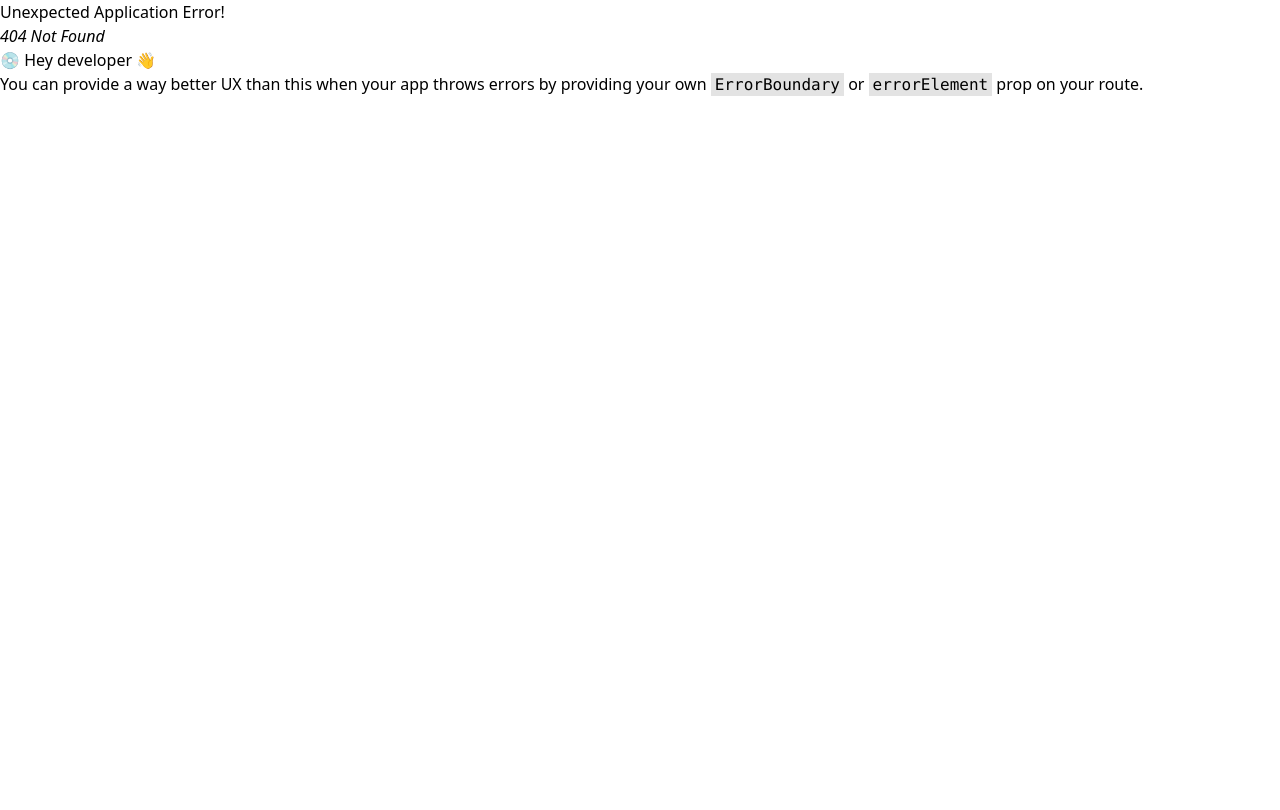
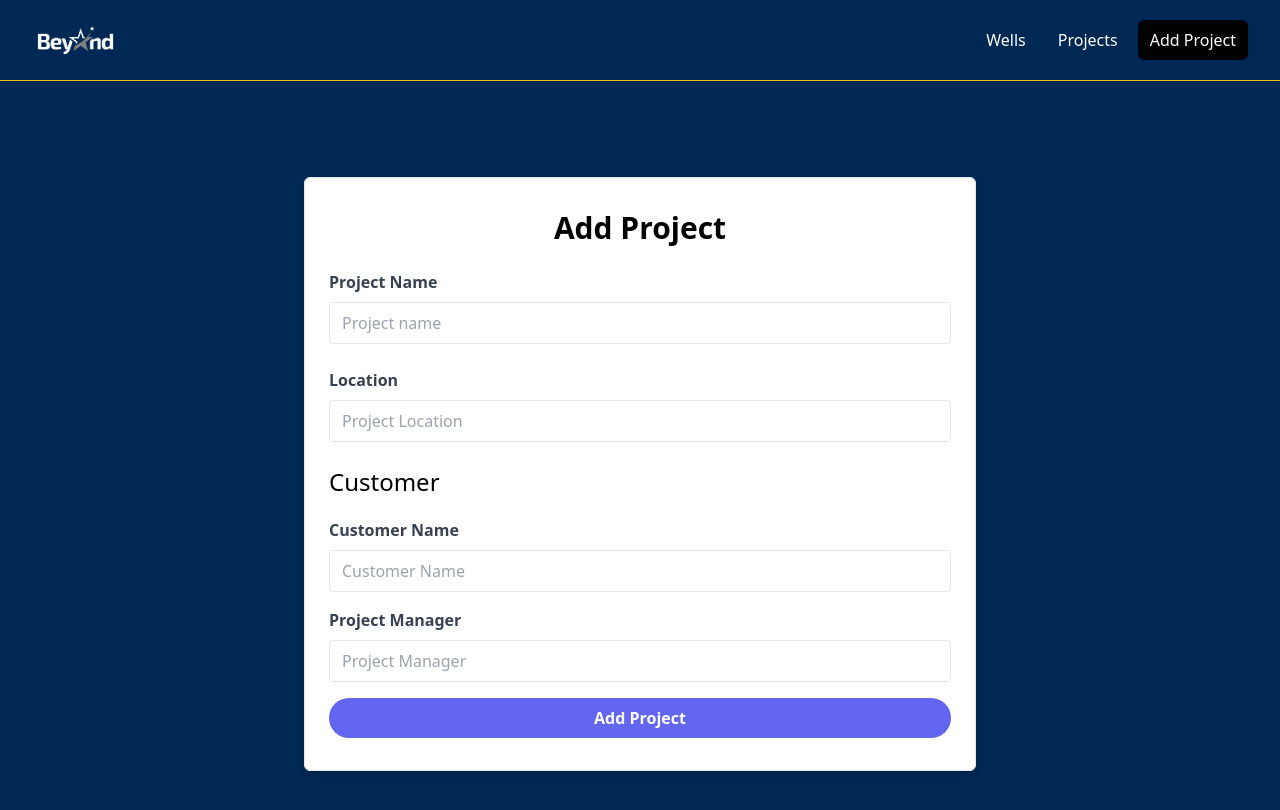
Before and after one commit to ledetd/BEST-OPS, a React (Vite) app in the folder frontend/: page /add-project in a window 1280 px wide. Before the commit this address had no page. Shown: the top 810 px of the page. Built offline with nearby package versions, Linux system fonts and the light colour scheme.

Commit message:
add project

```diff
--- a/frontend/package.json
+++ b/frontend/package.json
@@ -8,6 +8,7 @@
     "build": "vite build",
     "lint": "eslint .",
     "preview": "vite preview"
+
   },
   "dependencies": {
     "@tailwindcss/postcss": "^4.1.4",
@@ -27,6 +28,7 @@
     "eslint-plugin-react-hooks": "^5.2.0",
     "eslint-plugin-react-refresh": "^0.4.19",
     "globals": "^16.0.0",
+    "json-server": "^1.0.0-beta.3",
     "postcss": "^8.5.3",
     "tailwindcss": "^3.4.17",
     "vite": "^6.3.1"
--- a/frontend/src/App.jsx
+++ b/frontend/src/App.jsx
@@ -4,7 +4,14 @@ import MainLayout from './layouts/MainLayout';
 import HomePage from './pages/HomePage';
 import WellsPage from './pages/WellsPage'
 import ProjectsPage from './pages/ProjectsPage';
+import AddProjectPage from './pages/AddProjectPage';
 
+
+
+const App = () => {
+  const addProject = (newProject) => {
+    console.log(newProject)
+  }
 
   const router = createBrowserRouter(
     createRoutesFromElements(
@@ -12,10 +19,10 @@ const router = createBrowserRouter(
       < Route index element={ <HomePage /> } />
       < Route path='/wells' element={ <WellsPage /> } />
       < Route path='/projects' element={ <ProjectsPage /> } />
+      < Route path='/add-project' element={ <AddProjectPage addProjectSubmit={addProject} /> } />
     </Route>
     )
   );
-const App = () => {
     return < RouterProvider router={router}/>
   };
 
--- a/frontend/src/components/Card.jsx
+++ b/frontend/src/components/Card.jsx
@@ -2,7 +2,7 @@ import React from 'react'
 
 const Card = ( { children, bg = 'bg-gray-100' }) => {
   return (
-    <div className={ `${bg} p-6 rounded-lg shadow-md`}> { children }</div>
+    <div className={ `${bg} border best-border p-6 rounded-lg shadow-md`}> { children }</div>
   )
 }
 
--- a/frontend/src/components/Hero.jsx
+++ b/frontend/src/components/Hero.jsx
@@ -4,7 +4,7 @@ const Hero = ({title = "THEMIS", subtitle = "OPS / PM for Maximum Awesomeness"})
   return (
 
 
-    <section className="best-body border-b best-border py-20 mb-4">
+    <section className="best-body border-y best-border py-20 mb-4">
     <div
       className="max-w-7xl mx-auto px-4 sm:px-6 lg:px-8 flex flex-col items-center"
     >
--- a/frontend/src/components/HomeCards.jsx
+++ b/frontend/src/components/HomeCards.jsx
@@ -3,7 +3,7 @@ import {Link} from 'react-router-dom'
 import Card from './Card'
 const HomeCards = () => {
   return (
-    <section className="py-4 best-body">
+    <section className="py-4 best-body border-y best-border">
     <div className="container-xl lg:container m-auto">
       <div className="grid grid-cols-1 md:grid-cols-2 gap-4 p-4 rounded-lg">
         <Card>
--- a/frontend/src/components/Navbar.jsx
+++ b/frontend/src/components/Navbar.jsx
@@ -1,9 +1,10 @@
 import React from 'react'
-import {Link} from 'react-router-dom';
-import dkflag from '../assets/images/dkflag.jpg';
+import {NavLink} from 'react-router-dom';
 import best_logo from '../assets/images/best_logo.png';
 
 const Navbar = () => {
+  const linkClass = ({ isActive }) => isActive ? 'bg-black text-white hover:bg-gray-900 hover:text-white rounded-md px-3 py-2' : 'text-white hover:bg-gray-900 hover:text-white rounded-md px-3 py-2'
+
   return (
     <>
     <nav className="best-body border-b best-border">
@@ -13,7 +14,7 @@ const Navbar = () => {
       className="flex flex-1 items-center justify-center md:items-stretch md:justify-start"
     >
 
-      <Link className="flex flex-shrink-0 items-center mr-4" to="/">
+      <NavLink className="flex flex-shrink-0 items-center mr-4" to="/">
         <img
           className="h-10 w-auto"
           src={ best_logo }
@@ -23,19 +24,24 @@ const Navbar = () => {
           ></span
         >
 
-      </Link>
+      </NavLink>
       <div className="md:ml-auto">
         <div className="flex space-x-2">
 
-          <Link
+          <NavLink
             to="/wells"
-            className="text-white hover:bg-gray-900 hover:text-white rounded-md px-3 py-2"
-            >Wells</Link
+            className= {linkClass}
+            >Wells</NavLink
           >
-          <Link
+          <NavLink
             to="/projects"
-            className="text-white hover:bg-gray-900 hover:text-white rounded-md px-3 py-2"
-            >Projects</Link
+            className={linkClass}
+            >Projects</NavLink
+          >
+          <NavLink
+            to="/add-project"
+            className={linkClass}
+            >Add Project</NavLink
           >
         </div>
       </div>
--- /dev/null
+++ b/frontend/src/pages/AddProjectPage.jsx
@@ -0,0 +1,123 @@
+import React, { useState }from 'react'
+import { useNavigate } from 'react-router-dom';
+
+const AddProjectPage = ({ addProjectSubmit }) => {
+    const [name, setName] = useState('');
+    const [location, setLocation] = useState('');
+    const [customer, setCustomer] = useState('');
+    const [project_manager, setProjectmanager] = useState('');
+
+    const navigate = useNavigate();
+
+    const submitForm = (e) => {
+        e.preventDefault();
+
+        const newProject = {
+            name,
+            location,
+            customer,
+            project_manager
+        }
+        addProjectSubmit(newProject);
+
+        return navigate('/projects');
+    };
+
+
+
+  return (
+
+    <section className="best-body">
+      <div className="container m-auto max-w-2xl py-24">
+        <div
+          className="bg-white px-6 py-8 mb-4 shadow-md rounded-md border m-4 md:m-0"
+        >
+          <form onSubmit={submitForm}>
+            <h2 className="text-3xl text-center font-semibold mb-6">Add Project</h2>
+            <div className="mb-4">
+              <label className="block text-gray-700 font-bold mb-2"
+                >Project Name</label
+              >
+              <input
+                type="text"
+                id="name"
+                name="name"
+                className="border rounded w-full py-2 px-3 mb-2"
+                placeholder="Project name"
+                required
+                value = {name}
+                onChange={(e) => setName(e.target.value)}
+              />
+            </div>
+
+
+
+
+            <div className='mb-4'>
+              <label className='block text-gray-700 font-bold mb-2'>
+                Location
+              </label>
+              <input
+                type='text'
+                id='location'
+                name='location'
+                className='border rounded w-full py-2 px-3 mb-2'
+                placeholder='Project Location'
+                required
+                value = {location}
+                onChange={(e) => setLocation(e.target.value)}
+              />
+            </div>
+
+            <h3 className="text-2xl mb-5">Customer</h3>
+
+            <div className="mb-4">
+              <label htmlFor="customer" className="block text-gray-700 font-bold mb-2"
+                >Customer Name</label
+              >
+              <input
+                type="text"
+                id="customer"
+                name="customer"
+                className="border rounded w-full py-2 px-3"
+                placeholder="Customer Name"
+                required
+                value = {customer}
+                onChange={(e) => setCustomer(e.target.value)}
+              />
+            </div>
+
+            <div className="mb-4">
+              <label htmlFor="customer" className="block text-gray-700 font-bold mb-2"
+                >Project Manager</label
+              >
+              <input
+                type="text"
+                id="project_manager"
+                name="project_manager"
+                className="border rounded w-full py-2 px-3"
+                placeholder="Project Manager"
+                required
+                value = {project_manager}
+                onChange={(e) => setProjectmanager(e.target.value)}
+              />
+            </div>
+
+
+            <div>
+              <button
+                className="bg-indigo-500 hover:bg-indigo-600 text-white font-bold py-2 px-4 rounded-full w-full focus:outline-none focus:shadow-outline"
+                type="submit"
+              >
+                Add Project
+              </button>
+            </div>
+          </form>
+        </div>
+      </div>
+    </section>
+
+  )
+}
+
+export default AddProjectPage
```
Also changed, not shown: frontend/src/assets/images/dkflag.jpg (deleted), 1 other file (tests, documents, lock files or other folders). Lines whose indentation alone changed are shown as unchanged.
